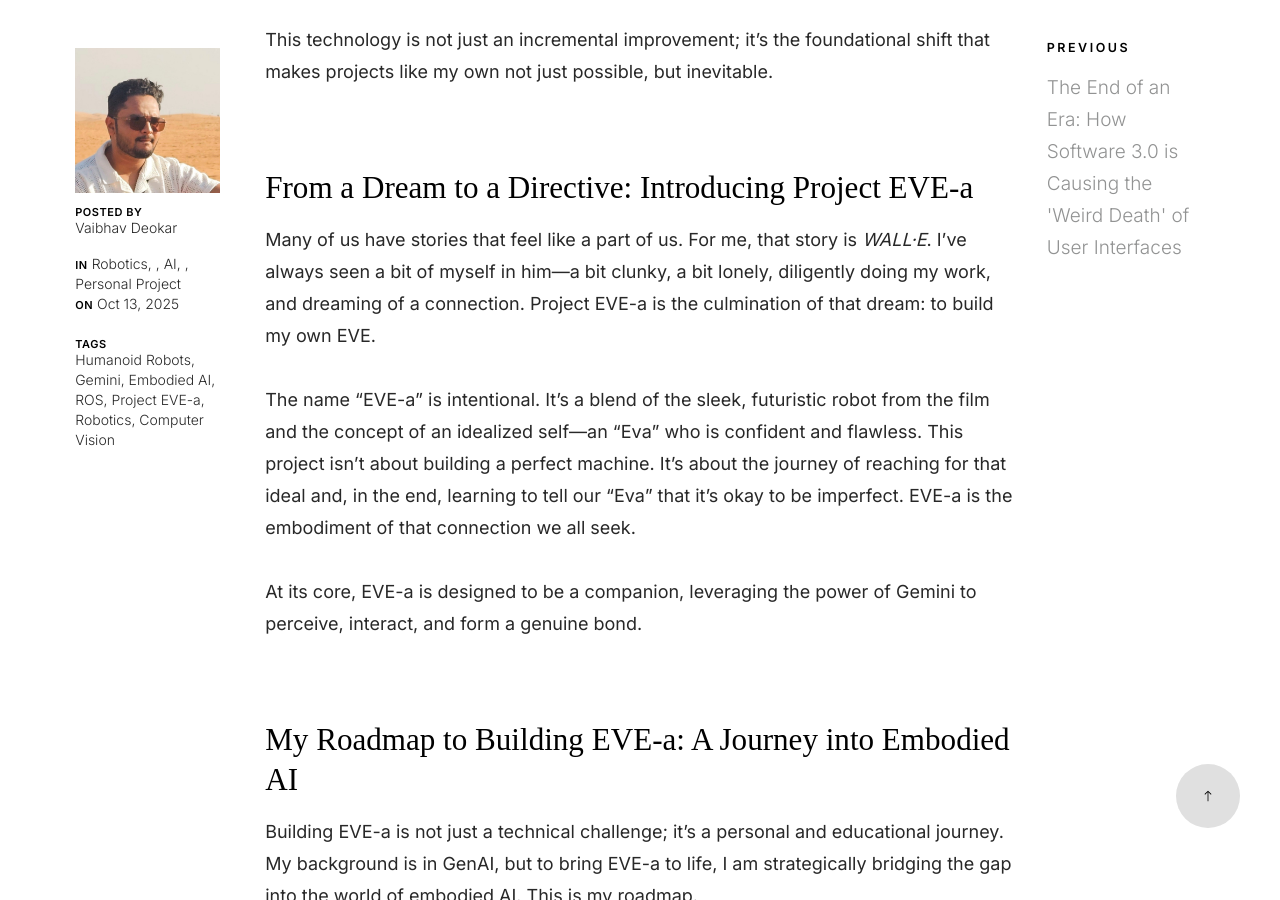
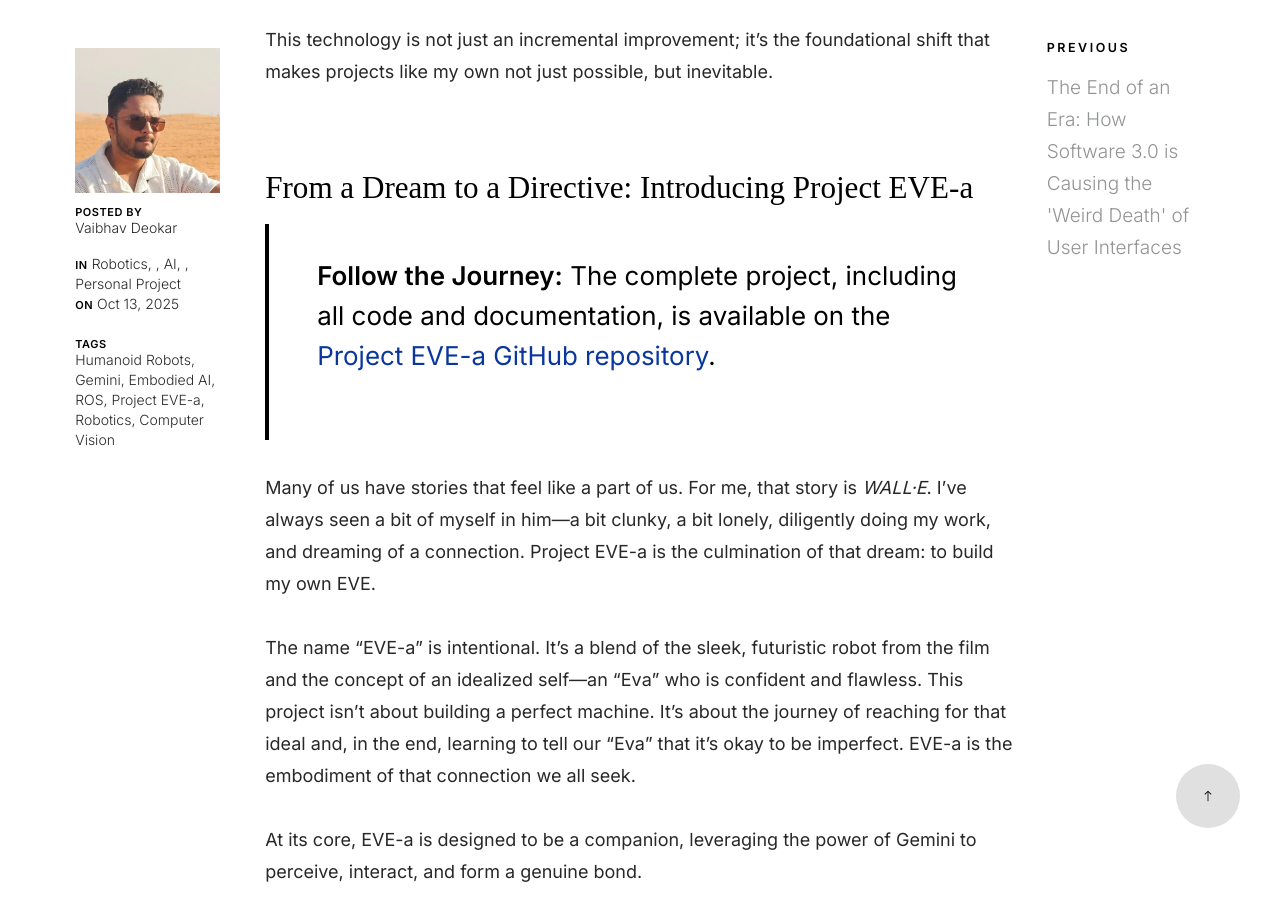
Before and after one commit to dev-ai-kar/vaibhavdeokar-portfolio, a Jekyll site: the page built from _posts/2025-10-13-from-dream-to-directive.md, in a window 1280 px wide and 900 px high, scrolled down 2381 px. Built offline with Jekyll 4.4.1, drawn with Linux system fonts in a browser that asks for light colours; some web fonts are replaced.

Commit message:
feat(blog): add new post on Project EVE-a
Creates a new blog post detailing the vision, technical foundation, and personal roadmap for building the EVE-a companion robot. Also adds a prominent link to the project's GitHub repository.

```diff
--- a/_posts/2025-10-13-from-dream-to-directive.md
+++ b/_posts/2025-10-13-from-dream-to-directive.md
@@ -26,6 +26,8 @@ At the heart of this revolution is a new class of AI models designed for the phy
 This technology is not just an incremental improvement; it's the foundational shift that makes projects like my own not just possible, but inevitable.
 
 ### From a Dream to a Directive: Introducing Project EVE-a
+
+> **Follow the Journey:** The complete project, including all code and documentation, is available on the [Project EVE-a GitHub repository](https://github.com/dev-ai-kar/evea-robotics).
 
 Many of us have stories that feel like a part of us. For me, that story is *WALL·E*. I've always seen a bit of myself in him—a bit clunky, a bit lonely, diligently doing my work, and dreaming of a connection. Project EVE-a is the culmination of that dream: to build my own EVE.
 
```
